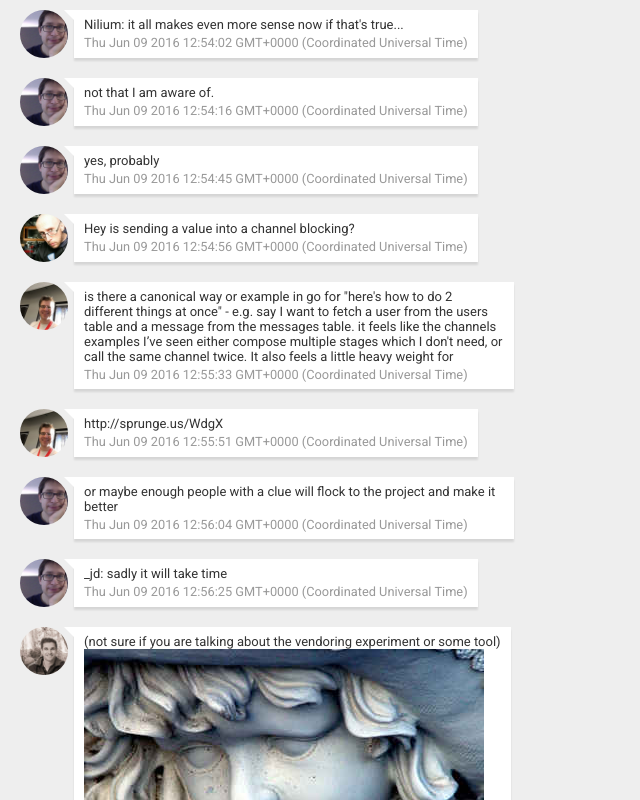
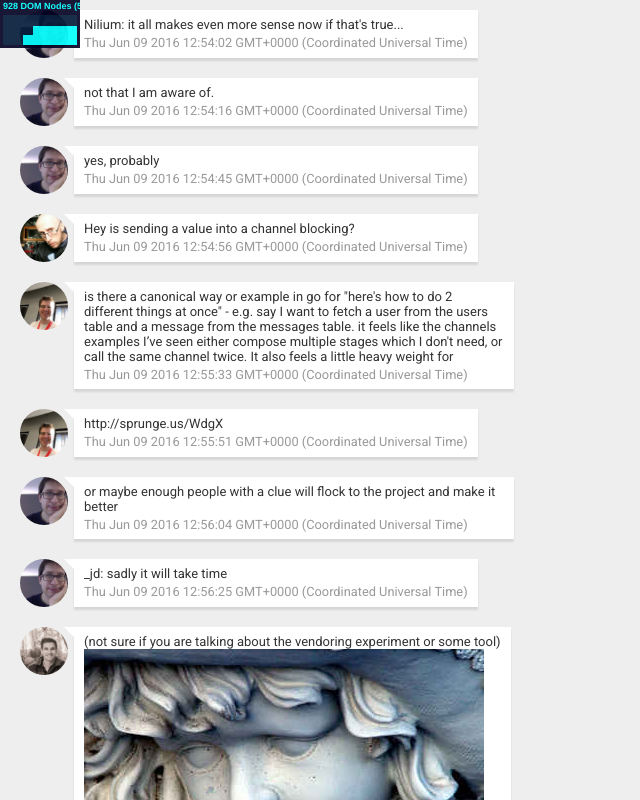
Before and after one commit to rlugojr/infinite-scroll, a website: page src/index.html in a window 1280 px wide. Shown: the whole page, without its empty margins (0-640 px from the left). Drawn offline with Linux system fonts and the light colour scheme.

Commit message:
Add graph for DOM node count

```diff
--- a/src/index.html
+++ b/src/index.html
@@ -71,6 +71,7 @@ limitations under the License.
   <ul id="chat-timeline">
   </ul>
   <script src="es6-promise.js"></script>
+  <script src="stats.min.js"></script>
   <script src="scripts/infinite-scroll.js"></script>
   <script src="scripts/messages.js"></script>
   <script>
@@ -141,6 +142,7 @@ ContentSource.prototype = {
   render: function(item, div) {
     // TODO: Different style?
     div = div || this.messageTemplate_.cloneNode(true);
+    div.dataset.id = item.id;
     div.querySelector('.avatar').src = 'images/avatar' + item.avatar + '.jpg';
     div.querySelector('.bubble p').textContent = item.message;
     div.querySelector('.bubble .posted-date').textContent = item.time.toString();
@@ -166,9 +168,30 @@ ContentSource.prototype = {
 
 };
 
+function numDomNodes(node) {
+  if(!node.children || node.children.length == 0)
+    return 0;
+  var childrenCount = Array.from(node.children).map(numDomNodes);
+  return node.children.length + childrenCount.reduce((p, c) => p + c, 0);
+}
+
 document.addEventListener('DOMContentLoaded', function() {
-  window.scroller = new InfiniteScroller(document.querySelector('#chat-timeline'),
-                                         new ContentSource());
+  window.scroller =
+    new InfiniteScroller(
+      document.querySelector('#chat-timeline'),
+      new ContentSource()
+    );
+
+  var stats = new Stats();
+  var domPanel = new Stats.Panel('DOM Nodes', '#0ff', '#002');
+  stats.addPanel(domPanel);
+  stats.showPanel(3);
+  document.body.appendChild(stats.dom);
+  setInterval(function() {
+    domPanel.update(numDomNodes(document.body), 1500);
+  }, 100);
+
+
 });
   </script>
 </body>
--- /dev/null
+++ b/src/stats.min.js
@@ -0,0 +1,5 @@
+// stats.js - http://github.com/mrdoob/stats.js
+var Stats=function(){function h(a){c.appendChild(a.dom);return a}function k(a){for(var d=0;d<c.children.length;d++)c.children[d].style.display=d===a?"block":"none";l=a}var l=0,c=document.createElement("div");c.style.cssText="position:fixed;top:0;left:0;cursor:pointer;opacity:0.9;z-index:10000";c.addEventListener("click",function(a){a.preventDefault();k(++l%c.children.length)},!1);var g=(performance||Date).now(),e=g,a=0,r=h(new Stats.Panel("FPS","#0ff","#002")),f=h(new Stats.Panel("MS","#0f0","#020"));
+if(self.performance&&self.performance.memory)var t=h(new Stats.Panel("MB","#f08","#201"));k(0);return{REVISION:16,dom:c,addPanel:h,showPanel:k,begin:function(){g=(performance||Date).now()},end:function(){a++;var c=(performance||Date).now();f.update(c-g,200);if(c>e+1E3&&(r.update(1E3*a/(c-e),100),e=c,a=0,t)){var d=performance.memory;t.update(d.usedJSHeapSize/1048576,d.jsHeapSizeLimit/1048576)}return c},update:function(){g=this.end()},domElement:c,setMode:k}};
+Stats.Panel=function(h,k,l){var c=Infinity,g=0,e=Math.round,a=e(window.devicePixelRatio||1),r=80*a,f=48*a,t=3*a,u=2*a,d=3*a,m=15*a,n=74*a,p=30*a,q=document.createElement("canvas");q.width=r;q.height=f;q.style.cssText="width:80px;height:48px";var b=q.getContext("2d");b.font="bold "+9*a+"px Helvetica,Arial,sans-serif";b.textBaseline="top";b.fillStyle=l;b.fillRect(0,0,r,f);b.fillStyle=k;b.fillText(h,t,u);b.fillRect(d,m,n,p);b.fillStyle=l;b.globalAlpha=.9;b.fillRect(d,m,n,p);return{dom:q,update:function(f,
+v){c=Math.min(c,f);g=Math.max(g,f);b.fillStyle=l;b.globalAlpha=1;b.fillRect(0,0,r,m);b.fillStyle=k;b.fillText(e(f)+" "+h+" ("+e(c)+"-"+e(g)+")",t,u);b.drawImage(q,d+a,m,n-a,p,d,m,n-a,p);b.fillRect(d+n-a,m,a,p);b.fillStyle=l;b.globalAlpha=.9;b.fillRect(d+n-a,m,a,e((1-f/v)*p))}}};"object"===typeof module&&(module.exports=Stats);
```
